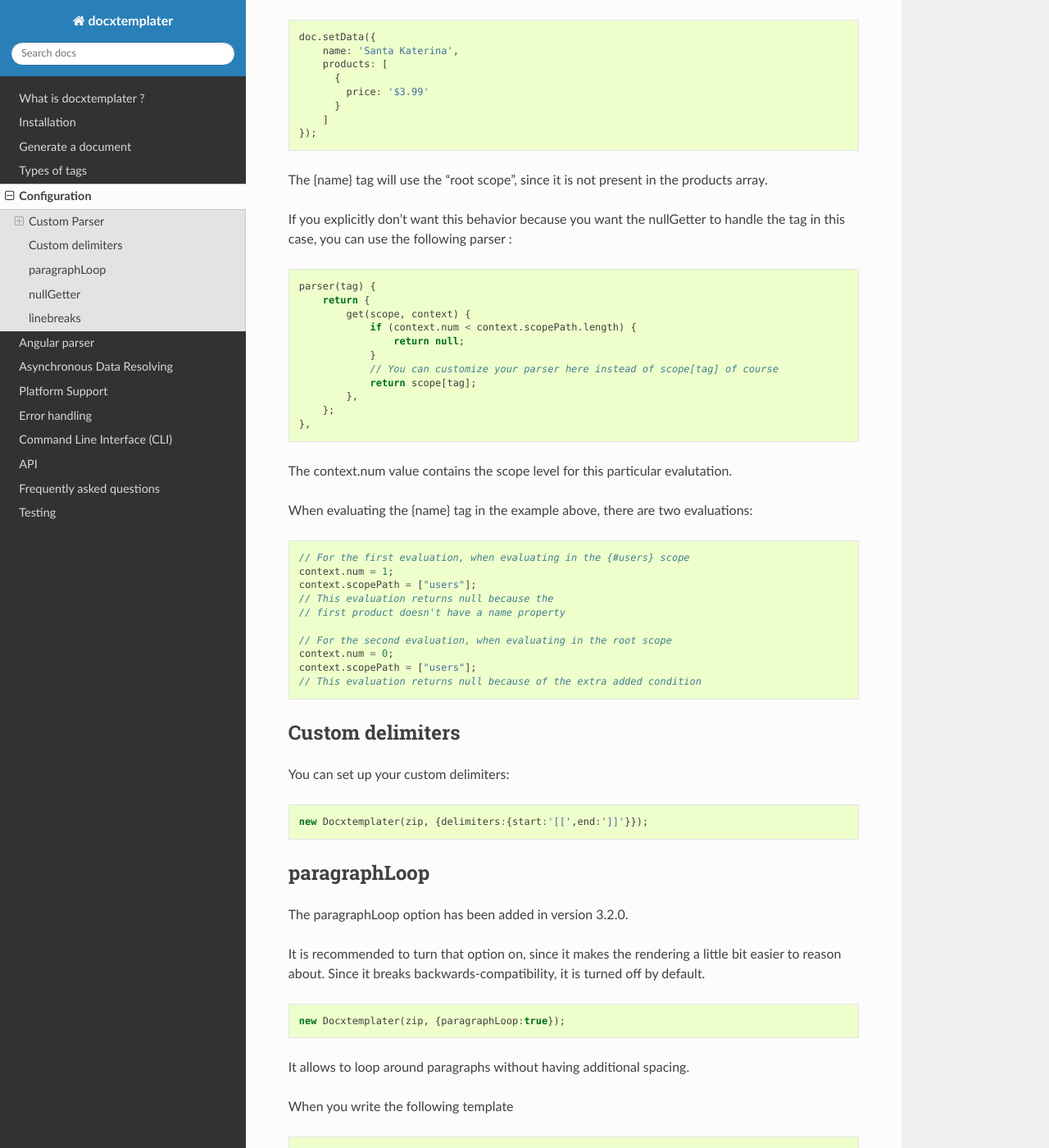
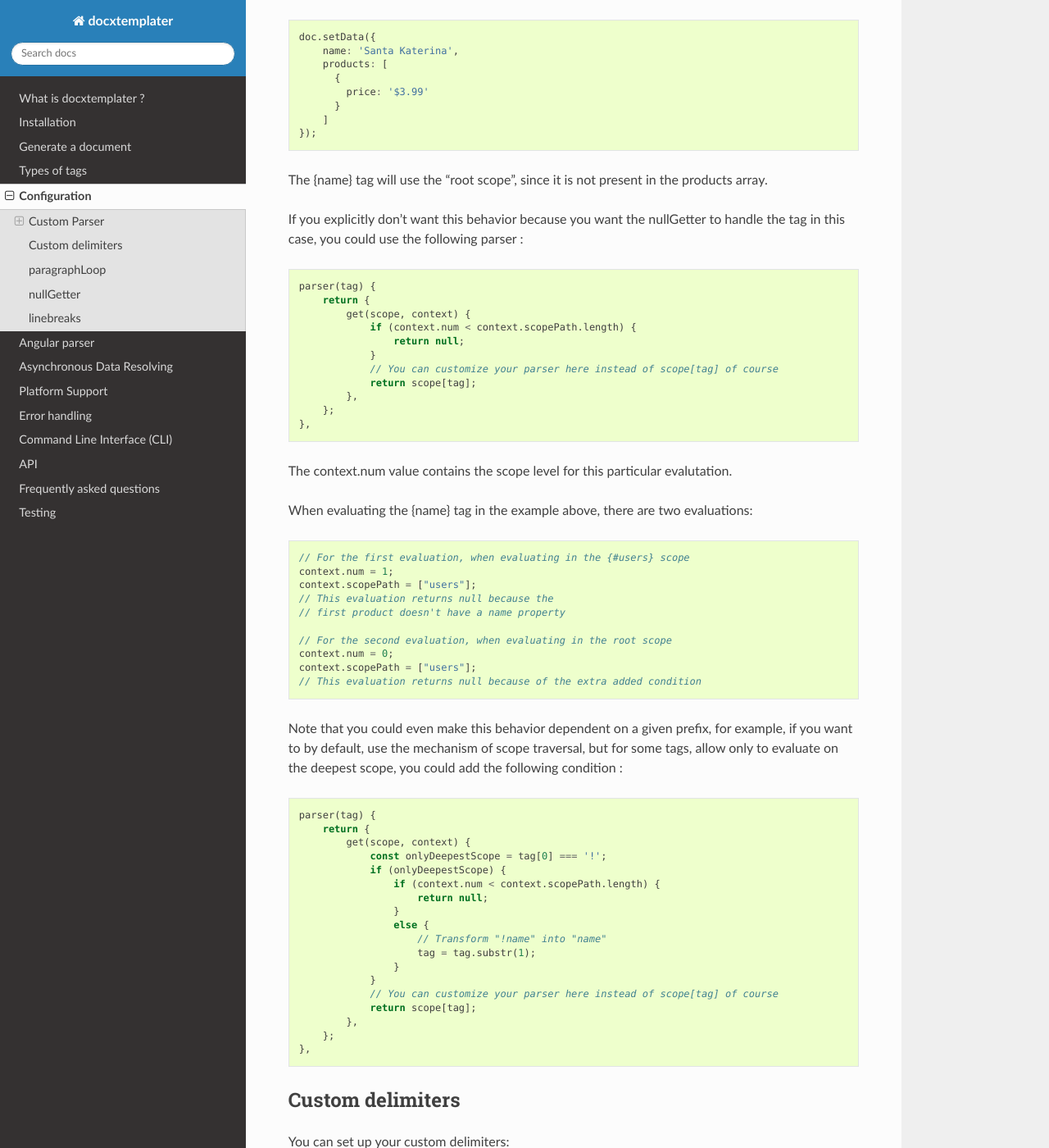
Before and after one commit to open-xml-templating/docxtemplater, a Sphinx documentation site: the page built from docs/source/configuration.rst, in a window 1280 px wide and 1400 px high, scrolled down 4640 px. Shown: the whole window at 82% size. Built offline with Sphinx 7.4.7 and the Read the Docs theme 2.0.0, drawn with Linux system fonts in a browser that asks for light colours.

Commit message:
[doc] Update doc about parser to avoid parent scope

```diff
--- a/docs/source/configuration.rst
+++ b/docs/source/configuration.rst
@@ -249,7 +249,7 @@ With following data :
 
 The {name} tag will use the "root scope", since it is not present in the products array.
 
-If you explicitly don't want this behavior because you want the nullGetter to handle the tag in this case, you can use the following parser :
+If you explicitly don't want this behavior because you want the nullGetter to handle the tag in this case, you could use the following parser :
 
 .. code-block:: javascript
 
@@ -282,6 +282,31 @@ When evaluating the {name} tag in the example above, there are two evaluations:
     context.scopePath = ["users"];
     // This evaluation returns null because of the extra added condition
 
+Note that you could even make this behavior dependent on a given prefix, for
+example, if you want to by default, use the mechanism of scope traversal, but
+for some tags, allow only to evaluate on the deepest scope, you could add the
+following condition :
+
+.. code-block:: javascript
+
+    parser(tag) {
+        return {
+            get(scope, context) {
+                const onlyDeepestScope = tag[0] === '!';
+                if (onlyDeepestScope) {
+                    if (context.num < context.scopePath.length) {
+                        return null;
+                    }
+                    else {
+                        // Transform "!name" into "name"
+                        tag = tag.substr(1);
+                    }
+                }
+                // You can customize your parser here instead of scope[tag] of course
+                return scope[tag];
+            },
+        };
+    },
 
 Custom delimiters
 -----------------
```
